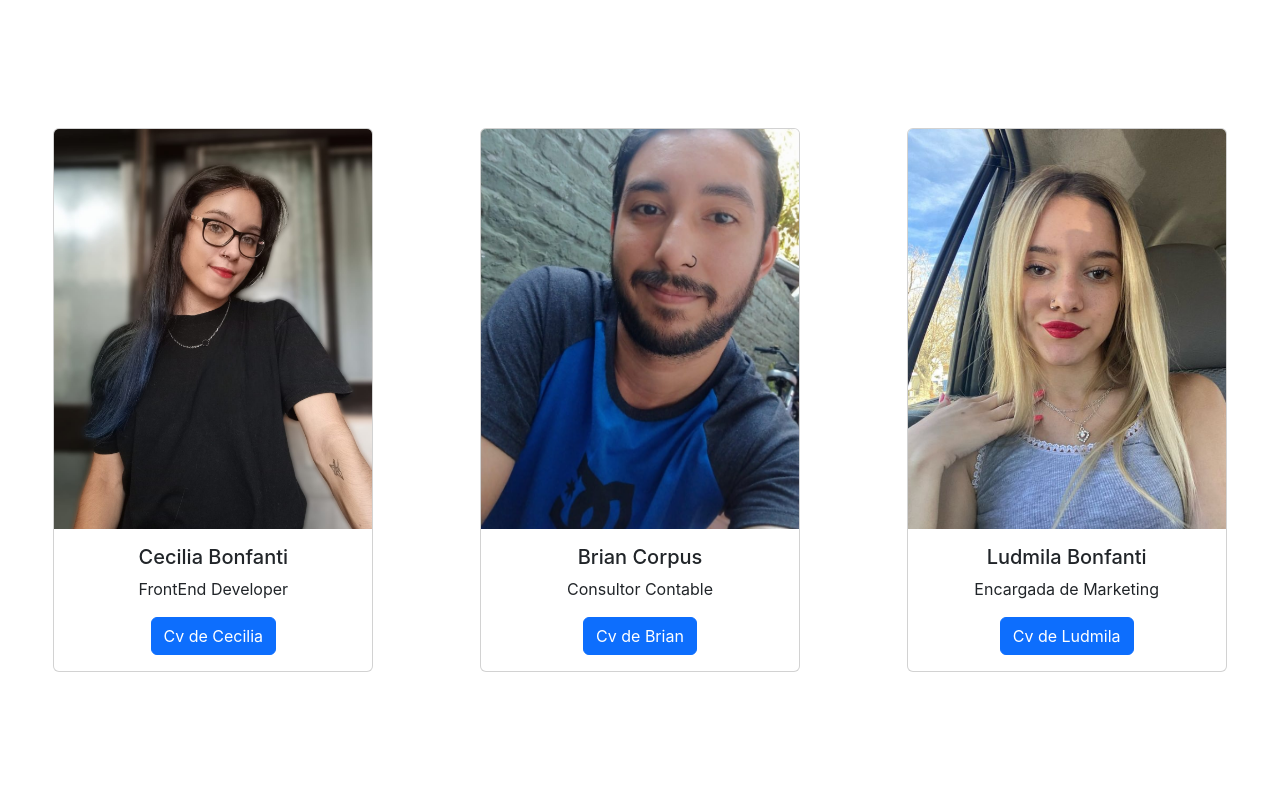
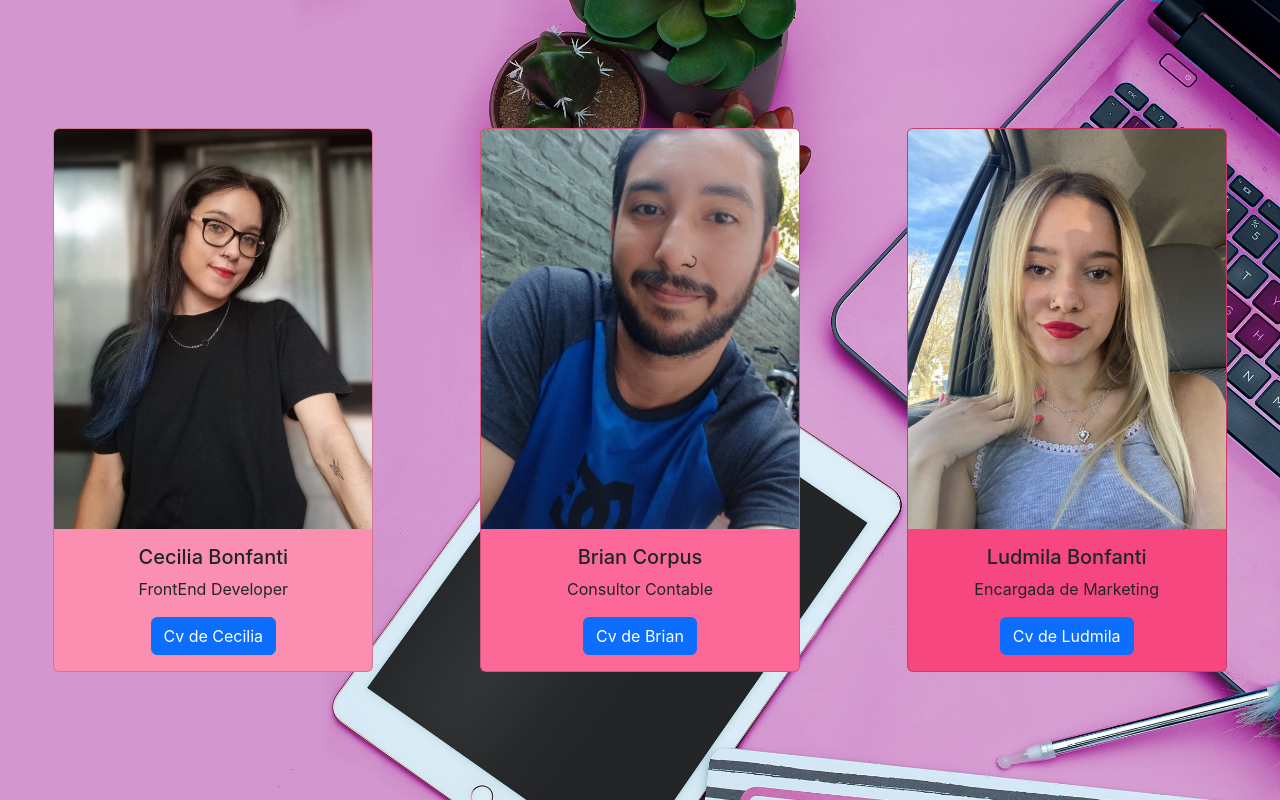
Before and after one commit to CeciliaBonfanti/practica-react, a React (Create React App) app: page / in a window 1280 px wide. Built offline with nearby package versions, Linux system fonts and the light colour scheme.

Commit message:
se agrega background

```diff
--- a/public/index.html
+++ b/public/index.html
@@ -12,11 +12,14 @@
     <link rel="apple-touch-icon" href="%PUBLIC_URL%/logo192.png" />
     <link rel="manifest" href="%PUBLIC_URL%/manifest.json" />
     <link href="https://cdn.jsdelivr.net/npm/bootstrap@5.3.2/dist/css/bootstrap.min.css" rel="stylesheet" integrity="sha384-T3c6CoIi6uLrA9TneNEoa7RxnatzjcDSCmG1MXxSR1GAsXEV/Dwwykc2MPK8M2HN" crossorigin="anonymous">
+    <link rel="stylesheet" href="./style.css">
     <title>React App</title>
   </head>
   <body>
     <noscript>You need to enable JavaScript to run this app.</noscript>
+
     <div id="root"></div>
+
     <script src="https://cdn.jsdelivr.net/npm/bootstrap@5.3.2/dist/js/bootstrap.bundle.min.js" integrity="sha384-C6RzsynM9kWDrMNeT87bh95OGNyZPhcTNXj1NW7RuBCsyN/o0jlpcV8Qyq46cDfL" crossorigin="anonymous"></script>
   </body>
 </html>
--- /dev/null
+++ b/public/style.css
@@ -0,0 +1,7 @@
+body {
+    background-image: url(./imagenes/background.jpg);
+    height: 100vh;
+    margin: 0;
+    background-repeat: no-repeat;
+    background-size: cover;
+  }
--- a/src/App.js
+++ b/src/App.js
@@ -6,10 +6,10 @@ function App() {
   return (
     <div className="App">
         <div className='d-flex justify-content-center aling-items-center' style={{height: "100vh"}}>
-        <Usuario imagen={require('./componentes/img/fotoparacard1.jpeg')}nombre="Cecilia Bonfanti" cargo="FrontEnd Developer" conoceme="Cv de Cecilia"/>
-        <Usuario imagen={require('./componentes/img/fotoparacard2.jpeg')}nombre="Brian Corpus" cargo="Consultor Contable" conoceme="Cv de
+        <Usuario color="#fa8fb1"imagen={require('./componentes/img/fotoparacard1.jpeg')}nombre="Cecilia Bonfanti" cargo="FrontEnd Developer" conoceme="Cv de Cecilia"/>
+        <Usuario color="#fc6998" imagen={require('./componentes/img/fotoparacard2.jpeg')}nombre="Brian Corpus" cargo="Consultor Contable" conoceme="Cv de
         Brian"/>
-        <Usuario imagen={require('./componentes/img/fotoparacard3PNG.jpeg')}nombre="Ludmila Bonfanti" cargo="Encargada de Marketing" conoceme="Cv de Ludmila"/>
+        <Usuario color="#f74780" imagen={require('./componentes/img/fotoparacard3PNG.jpeg')}nombre="Ludmila Bonfanti" cargo="Encargada de Marketing" conoceme="Cv de Ludmila"/>
         </div>
     </div>
   );
--- a/src/componentes/Usuario.jsx
+++ b/src/componentes/Usuario.jsx
@@ -1,6 +1,6 @@
 export default function Usuario(props) {
   return (
-      <div className="card m-auto" style={{width: "20rem"}}>
+      <div className="card m-auto" style={{width: "20rem",backgroundColor: props.color }}>
         <img src={props.imagen} className="card-img-top" alt="..." style={{height: "400px", objectFit: "cover"}}/>
         <div className="card-body">
           <h5 className="card-title">{props.nombre}</h5>
```
Also changed, not shown: public/imagenes/background.jpg (added).
